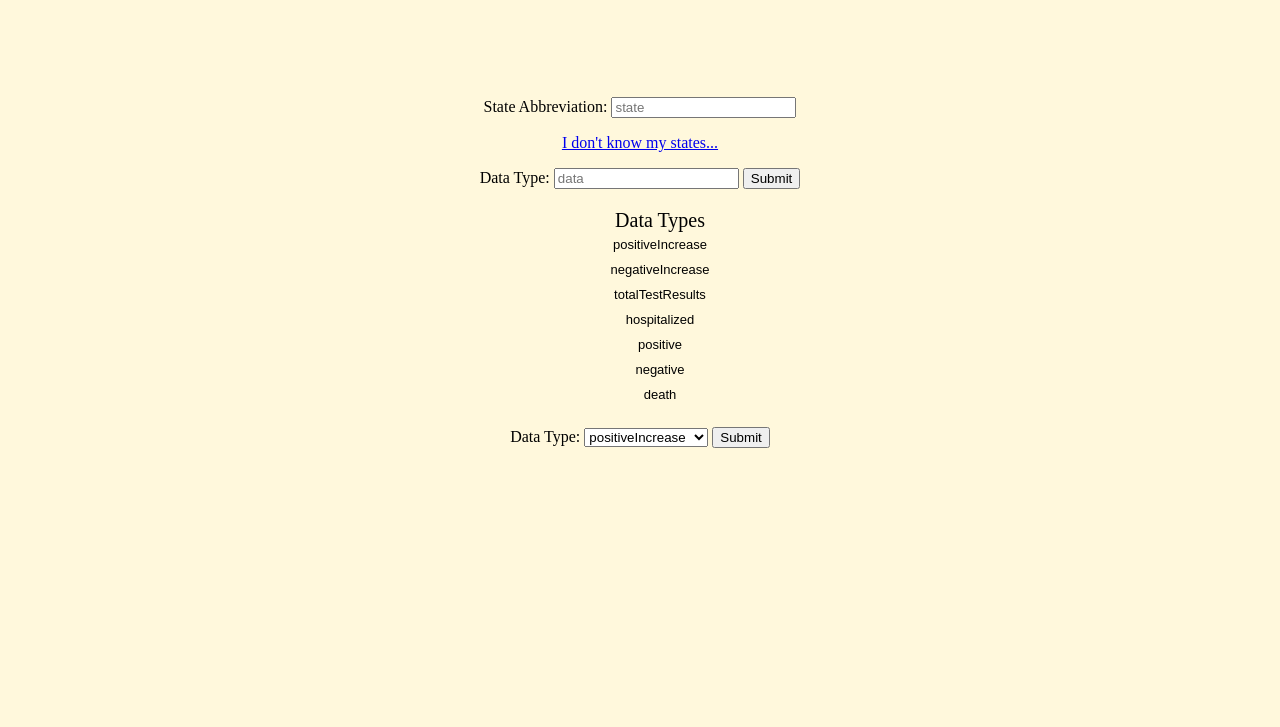
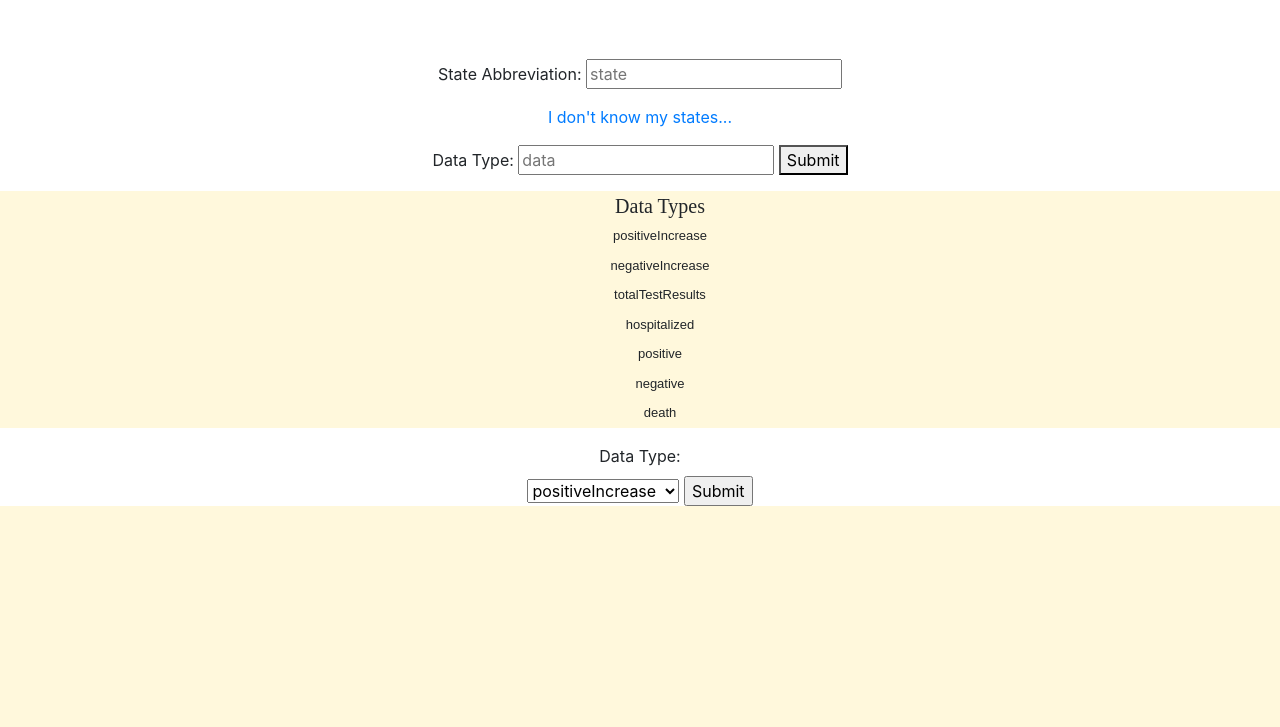
Before and after one commit to chloedb/trialcharts, a plain HTML site: page public/index.html in a window 1280 px wide. Shown: the part 73-800 px from the top of the page. Drawn offline with nearby package versions, Linux system fonts and the light colour scheme.

Commit message:
kendahlchartsproject

```diff
--- a/public/index.html
+++ b/public/index.html
@@ -8,13 +8,18 @@
   <title>Charts</title>
   <link rel="stylesheet" href="style.css">
   <!-- <script src="papaparse.min.js"></script> -->
+  <link rel="stylesheet" href="https://stackpath.bootstrapcdn.com/bootstrap/4.4.1/css/bootstrap.min.css" integrity="sha384-Vkoo8x4CGsO3+Hhxv8T/Q5PaXtkKtu6ug5TOeNV6gBiFeWPGFN9MuhOf23Q9Ifjh" crossorigin="anonymous">
+<script src="https://stackpath.bootstrapcdn.com/bootstrap/4.4.1/js/bootstrap.min.js" integrity="sha384-wfSDF2E50Y2D1uUdj0O3uMBJnjuUD4Ih7YwaYd1iqfktj0Uod8GCExl3Og8ifwB6" crossorigin="anonymous"></script>
   <script src="https://cdn.jsdelivr.net/npm/chart.js@2.9.3/dist/Chart.min.js"></script>
+
 </head>
 
+
 <body>
-  <h1>Covid-19 Daily Tracking</h1>
+  <center><h1>Covid-19 Daily Tracking</h1></center>
 
   <h4 id="n"></h4>
+
 
 
 
@@ -138,15 +143,15 @@
 
   </script>
 
-  <p>State Abbreviation: <input id="n1" placeholder="state"></p>
-  <p><a href="https://www.50states.com/abbreviations.htm" target="_blank">I don't know my states...</a></p>
+  <center><p>State Abbreviation: <input id="n1" placeholder="state"></p></center>
+  <center><p><a href="https://www.50states.com/abbreviations.htm" target="_blank">I don't know my states...</a></p>
  <p>Data Type: <input id="n2" placeholder="data">
- <button onclick="getData();chartIt();" id="btn1">Submit</button></p>
+ <button onclick="getData();chartIt();" id="btn1">Submit</button></p></center>
 
 
   <div class="dropdown">
 
-    <ul class="dataList">
+    <center><ul class="dataList">
       Data Types
 
       <li>positiveIncrease</li>
@@ -156,23 +161,29 @@
       <li>positive</li>
       <li>negative</li>
       <li>death</li>
-    </ul>
+    </ul></center>
   </div>
 
 
-    <label for="cars">Data Type:</label>
-    <select id="dataType" name="cars">
+
+
+
+  <center><label for="cars">Data Type:</label></center>
+    <center><select id="dataType" name="cars">
       <option value="volvo">positiveIncrease</option>
       <option value="saab">negativeIncrease</option>
       <option value="fiat">totalTestResults</option>
       <option value="audi">hospitalized</option>
       <option value="audi">positive</option>
       <option value="audi">negative</option>
-      <option value="audi">death</option>
+      <option value="audi">death</option></center>
 
     </select>
     <input type="submit">
 
+    <script src="https://code.jquery.com/jquery-3.4.1.slim.min.js" integrity="sha384-J6qa4849blE2+poT4WnyKhv5vZF5SrPo0iEjwBvKU7imGFAV0wwj1yYfoRSJoZ+n" crossorigin="anonymous"></script>
+    <script src="https://cdn.jsdelivr.net/npm/popper.js@1.16.0/dist/umd/popper.min.js" integrity="sha384-Q6E9RHvbIyZFJoft+2mJbHaEWldlvI9IOYy5n3zV9zzTtmI3UksdQRVvoxMfooAo" crossorigin="anonymous"></script>
+    <script src="https://stackpath.bootstrapcdn.com/bootstrap/4.4.1/js/bootstrap.min.js" integrity="sha384-wfSDF2E50Y2D1uUdj0O3uMBJnjuUD4Ih7YwaYd1iqfktj0Uod8GCExl3Og8ifwB6" crossorigin="anonymous"></script>
 </body>
 
 </html>
--- a/public/style.css
+++ b/public/style.css
@@ -5,22 +5,28 @@ html {
 .dropdown {
   font-size: 20px;
   font-family: 'Times New Roman', Times, serif;
+  background-color: cornsilk;
 }
 .dataList {
   list-style: none;
+  background-color: cornsilk;
 }
 .dropdown ul li {
   font-size: 13px;
   font-family: Arial, Helvetica, sans-serif;
   padding: 5px;
+  background-color: cornsilk;
 }
  #n1 #n2 {
   width: 75px;
   height: 50px;
+  background-color: cornsilk;
 }
 #n h1{
   text-align: center;
+  background-color: cornsilk;
 }
 .dropdownMenu ul li {
   list-style: none;
+  background-color: cornsilk;
 }
```
